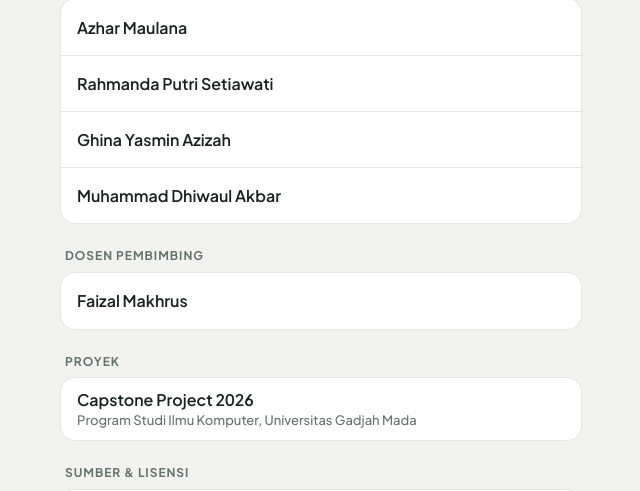
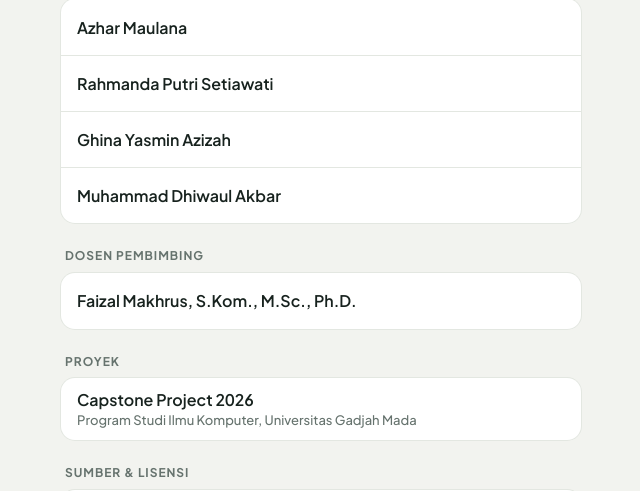
Before and after one commit to ghinayasmin/jam-sholat-masjid, a PHP site: page /admin/about.php in a window 1280 px wide. Shown: the part 294-785 px from the top of the page, without its empty margins (319-959 px from the left). Run offline with PHP 8.4, Linux system fonts and the light colour scheme; the visitor is signed in with stand-in values (Sample User, id 1).

Commit message:
Show the supervisor's academic titles on the About page

```diff
--- a/public/admin/about.php
+++ b/public/admin/about.php
@@ -41,7 +41,7 @@ require __DIR__ . '/_header.php';
 <section class="group" aria-labelledby="g-dosen">
     <div class="label" id="g-dosen">Dosen pembimbing</div>
     <div class="card">
-        <div class="row" style="grid-template-columns:minmax(0,1fr)"><span class="k">Faizal Makhrus</span></div>
+        <div class="row" style="grid-template-columns:minmax(0,1fr)"><span class="k">Faizal Makhrus, S.Kom., M.Sc., Ph.D.</span></div>
     </div>
 </section>
 
```
Also changed, not shown: docs/DECISIONS.md (+1 -1 lines).
